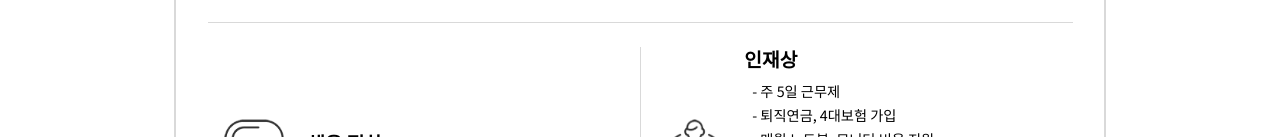
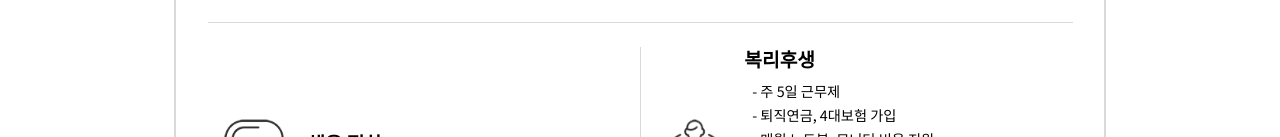
Before and after one commit to etree-rnd/etree-rnd.github.io, a React (Create React App) app: page /recruit in a window 1280 px wide. Shown: the part 1510-1647 px from the top of the page. Built offline with nearby package versions, Linux system fonts and the light colour scheme.

Commit message:
RECRUIT 화면에 오타 수정

```diff
--- a/package.json
+++ b/package.json
@@ -78,5 +78,6 @@
     "gh-pages": "^6.2.0",
     "globals": "^15.12.0",
     "typescript-eslint": "^8.16.0"
-  }
+  },
+  "packageManager": "yarn@1.22.22"
 }
--- a/src/pages/Recruit.tsx
+++ b/src/pages/Recruit.tsx
@@ -77,7 +77,7 @@ export default function Recruit() {
             leftBorder={true}
             image={community}
             alt={'사람'}
-            title={'인재상'}
+            title={'복리후생'}
           >
             <ul className={`${styles.contents} ${styles.contentsList}`}>
               <li>
```
